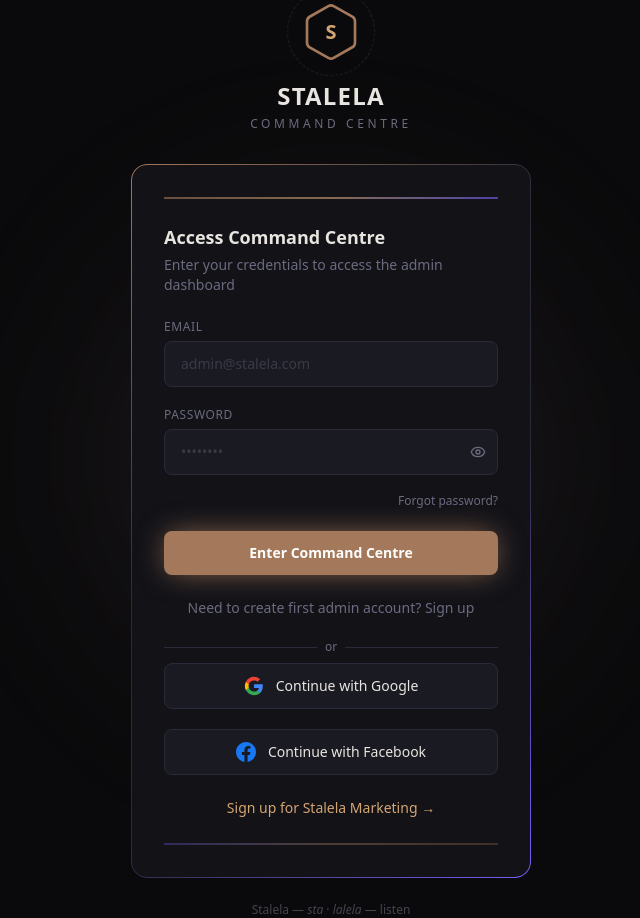
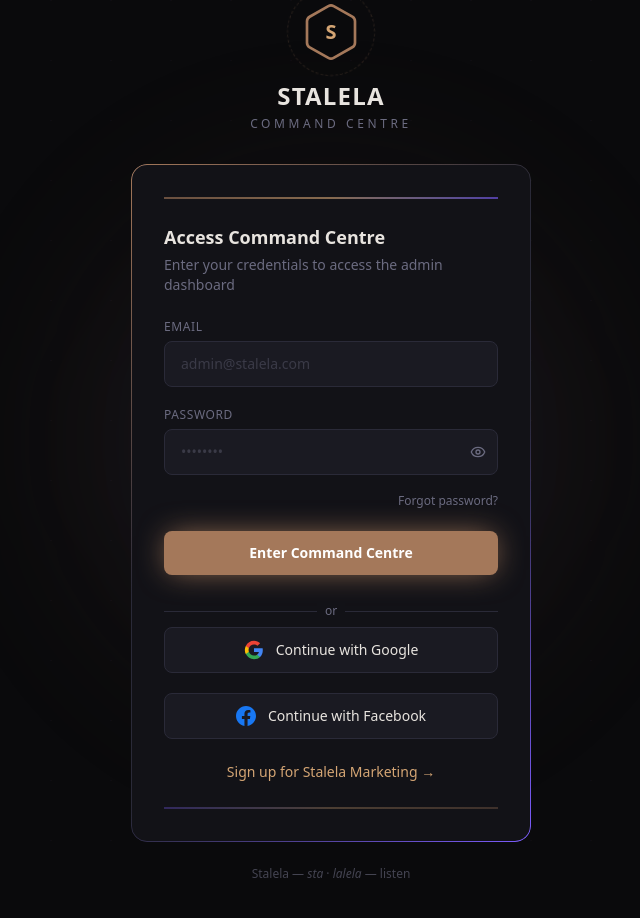
Before and after one commit to stalela/stalela-admin, a Next.js app: page /login in a window 1280 px wide. Shown: the whole page, without its empty margins (309-949 px from the left). After the commit the page ends 882 px from the top, so only its background shows below. Built offline with nearby package versions, Linux system fonts and the light colour scheme.

Commit message:
fix: remove confusing admin signup toggle, use Link for marketing signup
- Removed isSignUp toggle that stayed on same page (confusing)
- Replaced router.push('/signup') button with proper Next.js Link
- Login page is now sign-in only; signup goes to /signup

```diff
--- a/src/app/login/page.tsx
+++ b/src/app/login/page.tsx
@@ -2,6 +2,7 @@
 
 import { useState } from "react";
 import { useRouter } from "next/navigation";
+import Link from "next/link";
 import { Hexagon, Eye, EyeOff } from "lucide-react";
 import { createClient } from "@/lib/supabase-browser";
 
@@ -12,7 +13,6 @@
   const [showPassword, setShowPassword] = useState(false);
   const [error, setError] = useState("");
   const [loading, setLoading] = useState(false);
-  const [isSignUp, setIsSignUp] = useState(false);
 
   async function handleSubmit(e: React.FormEvent) {
     e.preventDefault();
@@ -20,24 +20,13 @@
     setLoading(true);
 
     const supabase = createClient();
-    const { error: authError } = isSignUp
-      ? await supabase.auth.signUp({
-          email,
-          password,
-        })
-      : await supabase.auth.signInWithPassword({
+    const { error: authError } = await supabase.auth.signInWithPassword({
           email,
           password,
         });
 
     if (authError) {
       setError(authError.message);
-      setLoading(false);
-      return;
-    }
-
-    if (isSignUp) {
-      setError("Check your email for a confirmation link to complete sign-up.");
       setLoading(false);
       return;
     }
@@ -73,7 +62,7 @@
             STALELA
           </h1>
           <p className="mt-1 text-xs uppercase tracking-[0.3em] text-muted">
-            {isSignUp ? "Admin Setup" : "Command Centre"}
+            Command Centre
           </p>
         </div>
 
@@ -84,13 +73,10 @@
 
           <div className="mb-6">
             <h2 className="text-lg font-semibold text-foreground">
-              {isSignUp ? "Create First Admin Account" : "Access Command Centre"}
+              Access Command Centre
             </h2>
             <p className="mt-1 text-sm text-muted">
-              {isSignUp
-                ? "Set up the initial administrator account for Stalela Command Centre"
-                : "Enter your credentials to access the admin dashboard"
-              }
+              Enter your credentials to access the admin dashboard
             </p>
           </div>
 
@@ -150,7 +136,6 @@
               </div>
             )}
 
-            {!isSignUp && (
             <div className="text-right -mt-2">
               <button
                 type="button"
@@ -160,7 +145,6 @@
                 Forgot password?
               </button>
             </div>
-            )}
 
             <button
               type="submit"
@@ -170,25 +154,12 @@
               {loading ? (
                 <span className="inline-flex items-center gap-2">
                   <span className="h-4 w-4 animate-spin rounded-full border-2 border-white/30 border-t-white" />
-                  {isSignUp ? "Creating Account..." : "Authenticating..."}
+                  Authenticating...
                 </span>
               ) : (
-                isSignUp ? "Create Admin Account" : "Enter Command Centre"
+                "Enter Command Centre"
               )}
             </button>
-
-            <div className="text-center">
-              <button
-                type="button"
-                onClick={() => setIsSignUp(!isSignUp)}
-                className="text-sm text-muted hover:text-copper-600 transition-colors"
-              >
-                {isSignUp
-                  ? "Already have an account? Sign in"
-                  : "Need to create first admin account? Sign up"
-                }
-              </button>
-            </div>
 
             <div className="relative my-2">
               <div className="absolute inset-0 flex items-center">
@@ -255,13 +226,12 @@
             </button>
 
             <div className="text-center">
-              <button
-                type="button"
-                onClick={() => router.push("/signup")}
+              <Link
+                href="/signup"
                 className="text-sm text-copper-light hover:text-copper-600 transition-colors font-medium"
               >
                 Sign up for Stalela Marketing →
-              </button>
+              </Link>
             </div>
           </form>
 
```
Lines whose indentation alone changed are shown as unchanged.
